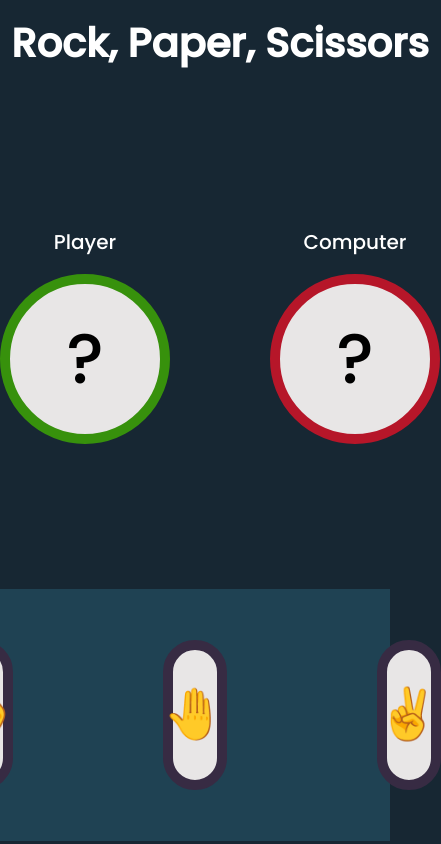
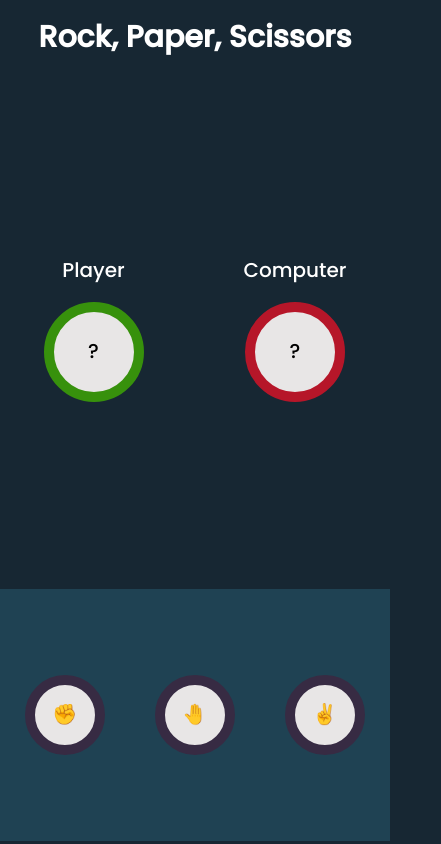
Before and after one commit to shehbazjafri/rock-paper-scissors, a React (Create React App) app: page / in a window 390 px wide. Shown: the whole page, 441 px wide, since content can reach past the window. Built offline with nearby package versions, Linux system fonts and the light colour scheme.

Commit message:
style(app): responsive styles

```diff
--- a/src/App.tsx
+++ b/src/App.tsx
@@ -22,6 +22,9 @@ const StyledHeader = styled.header`
   justify-content: center;
   padding-top: 2rem;
   padding-bottom: 2rem;
+  @media (max-width: 490px) {
+    font-size: 1.5rem;
+  }
 `;
 
 const PlayerActionsContainer = styled.div`
@@ -34,6 +37,12 @@ const PlayerActionsContainer = styled.div`
   background: var(--secondaryBlue);
   position: absolute;
   bottom: 0;
+  @media (max-width: 800px) {
+    gap: 10rem;
+  }
+  @media (max-width: 490px) {
+    gap: 5rem;
+  }
 `;
 
 const ChoiceContainer = styled.div`
@@ -56,6 +65,16 @@ const StyledChoiceDisplay = styled.div<ChoiceDisplay>`
   border-radius: 9rem;
   font-size: 7rem;
   color: var(--black);
+  @media (max-width: 800px) {
+    width: 10rem;
+    height: 10rem;
+    font-size: 3rem;
+  }
+  @media (max-width: 490px) {
+    width: 8rem;
+    height: 8rem;
+    font-size: 2rem;
+  }
 `;
 
 const StlyedGameContainer = styled.div`
@@ -94,6 +113,16 @@ const StyledButton = styled(Button)`
     font-size: 5rem;
     :hover {
       background: var(--grey);
+    }
+    @media (max-width: 800px) {
+      width: 10rem;
+      height: 10rem;
+      font-size: 3rem;
+    }
+    @media (max-width: 490px) {
+      width: 8rem;
+      height: 8rem;
+      font-size: 2rem;
     }
   }
 `;
```
